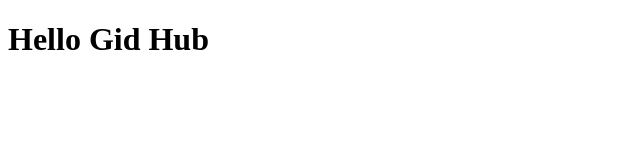
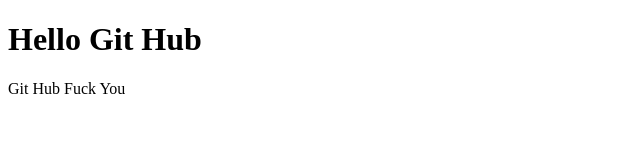
Before and after one commit to leonador124-tech/learn-git, a plain HTML site: page index.html in a window 1280 px wide. Shown: the whole page, without its empty margins (0-640 px from the left). Drawn offline with Linux system fonts and the light colour scheme.

Commit message:
add tag p

```diff
--- a/index.html
+++ b/index.html
@@ -6,6 +6,7 @@
     <title>Gid Hub</title>
 </head>
 <body>
-    <h1>Hello Gid Hub</h1>
+    <h1>Hello Git Hub</h1>
+    <p>Git Hub Fuck You</p>
 </body>
 </html>
```
